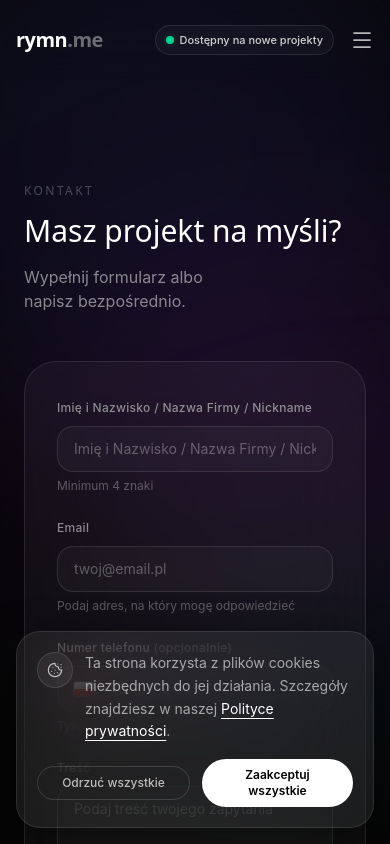
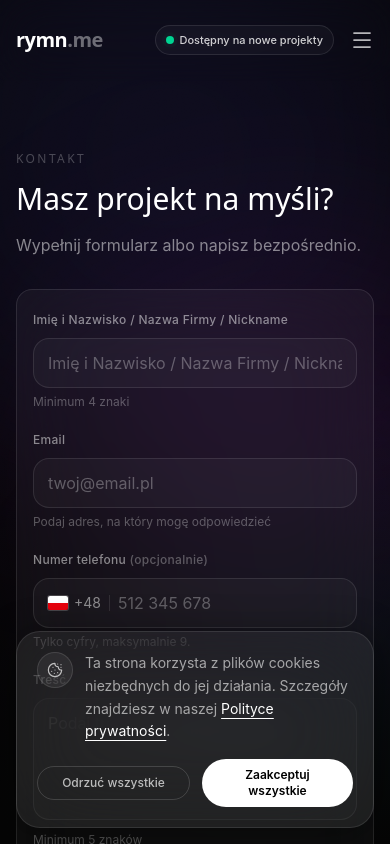
Before and after one commit to waskok/rymn.me, a React (Vite) app: page /kontakt in a window 390 px wide. Shown: the top 844 px of the page. Built offline with nearby package versions, Linux system fonts and the light colour scheme; no server answers.

Commit message:
form-mobile-fix

```diff
--- a/src/pages/Contact.tsx
+++ b/src/pages/Contact.tsx
@@ -44,7 +44,7 @@ const item: Variants = {
 };
 
 const baseFieldClass =
-  'w-full rounded-2xl border bg-white/[0.03] px-4 py-3 text-sm text-white placeholder:text-white/30 outline-none transition-all duration-300 sm:text-base';
+  'box-border min-w-0 w-full max-w-full rounded-2xl border bg-white/[0.03] px-3.5 py-3 text-base text-white placeholder:text-white/30 outline-none transition-all duration-300 sm:px-4';
 
 /** Neutral until the field is touched, then red while invalid and bright white once accepted. */
 function fieldStateClass(isTouched: boolean, isValid: boolean) {
@@ -224,7 +224,7 @@ export function Contact() {
       variants={container}
       initial="hidden"
       animate="show"
-      className="mx-auto max-w-5xl px-6 py-24 sm:px-10"
+      className="mx-auto w-full min-w-0 max-w-5xl px-4 py-16 sm:px-6 sm:py-24 md:px-10"
     >
       <motion.span variants={item} className="font-display text-xs tracking-[0.2em] text-white/25">
         KONTAKT
@@ -238,12 +238,12 @@ export function Contact() {
 
       <motion.div
         variants={item}
-        className="relative mt-12 grid overflow-hidden rounded-[32px] border border-white/10 bg-white/[0.04] backdrop-blur-2xl sm:grid-cols-10"
+        className="relative mt-8 grid w-full min-w-0 overflow-hidden rounded-2xl border border-white/10 bg-white/[0.04] backdrop-blur-2xl sm:mt-12 sm:rounded-[32px] sm:grid-cols-10"
       >
         <form
           noValidate
           onSubmit={handleSubmit}
-          className="col-span-full flex flex-col gap-5 p-8 sm:col-span-7 sm:p-10"
+          className="col-span-full flex min-w-0 w-full flex-col gap-4 p-4 sm:col-span-7 sm:gap-5 sm:p-8 md:p-10"
         >
           {/* Honeypot: invisible to real visitors, irresistible to form-filling bots. */}
           <div style={{ position: 'absolute', left: '-9999px', top: 0 }} aria-hidden="true">
@@ -260,7 +260,7 @@ export function Contact() {
           </div>
 
           <div>
-            <label htmlFor="contact-name" className={labelClass}>
+            <label htmlFor="contact-name" className={`${labelClass} text-pretty`}>
               Imię i Nazwisko / Nazwa Firmy / Nickname
             </label>
             <input
@@ -306,7 +306,7 @@ export function Contact() {
               Numer telefonu <span className="text-white/30">(opcjonalnie)</span>
             </label>
             <div
-              className={`mt-2 flex items-center gap-2.5 rounded-2xl border bg-white/[0.03] px-4 py-3 transition-all duration-300 ${fieldStateClass(phoneStarted, phoneValid)}`}
+              className={`mt-2 flex min-w-0 items-center gap-2 rounded-2xl border bg-white/[0.03] px-3.5 py-3 transition-all duration-300 sm:gap-2.5 sm:px-4 ${fieldStateClass(phoneStarted, phoneValid)}`}
             >
               <span className="flex shrink-0 items-center gap-1.5 text-white/50 select-none">
                 <span className="flex h-3.5 w-5 flex-col overflow-hidden rounded-[2px] ring-1 ring-white/20">
@@ -324,7 +324,7 @@ export function Contact() {
                 value={form.phone}
                 onChange={handleChange('phone')}
                 placeholder="512 345 678"
-                className="w-full bg-transparent text-sm text-white placeholder:text-white/30 outline-none sm:text-base"
+                className="min-w-0 w-full bg-transparent text-base text-white placeholder:text-white/30 outline-none"
               />
             </div>
             <ValidityHint
@@ -371,7 +371,8 @@ export function Contact() {
             .
           </p>
 
-          <div className="overflow-hidden rounded-2xl">
+          <div className="flex w-full min-w-0 justify-center overflow-hidden">
+            <div className="origin-center scale-[0.82] sm:scale-100">
               <Turnstile
                 ref={turnstileRef}
                 siteKey={import.meta.env.VITE_TURNSTILE_SITE_KEY}
@@ -383,6 +384,7 @@ export function Contact() {
                 onError={() => setTurnstileToken(null)}
                 options={{ theme: 'dark' }}
               />
+            </div>
           </div>
 
           <div>
@@ -477,7 +479,7 @@ export function Contact() {
           </div>
         </form>
 
-        <div className="col-span-full flex flex-col gap-6 border-t border-white/10 bg-black/20 p-8 sm:col-span-3 sm:border-t-0 sm:border-l sm:p-10">
+        <div className="col-span-full flex min-w-0 flex-col gap-5 border-t border-white/10 bg-black/20 p-4 sm:col-span-3 sm:gap-6 sm:border-t-0 sm:border-l sm:p-8 md:p-10">
           <div>
             <span className="font-display text-xs tracking-[0.2em] text-white/25">SOCIALS</span>
             <p className="mt-2 text-sm text-white/45">Znajdziesz mnie też tutaj.</p>
```
Lines whose indentation alone changed are shown as unchanged.
